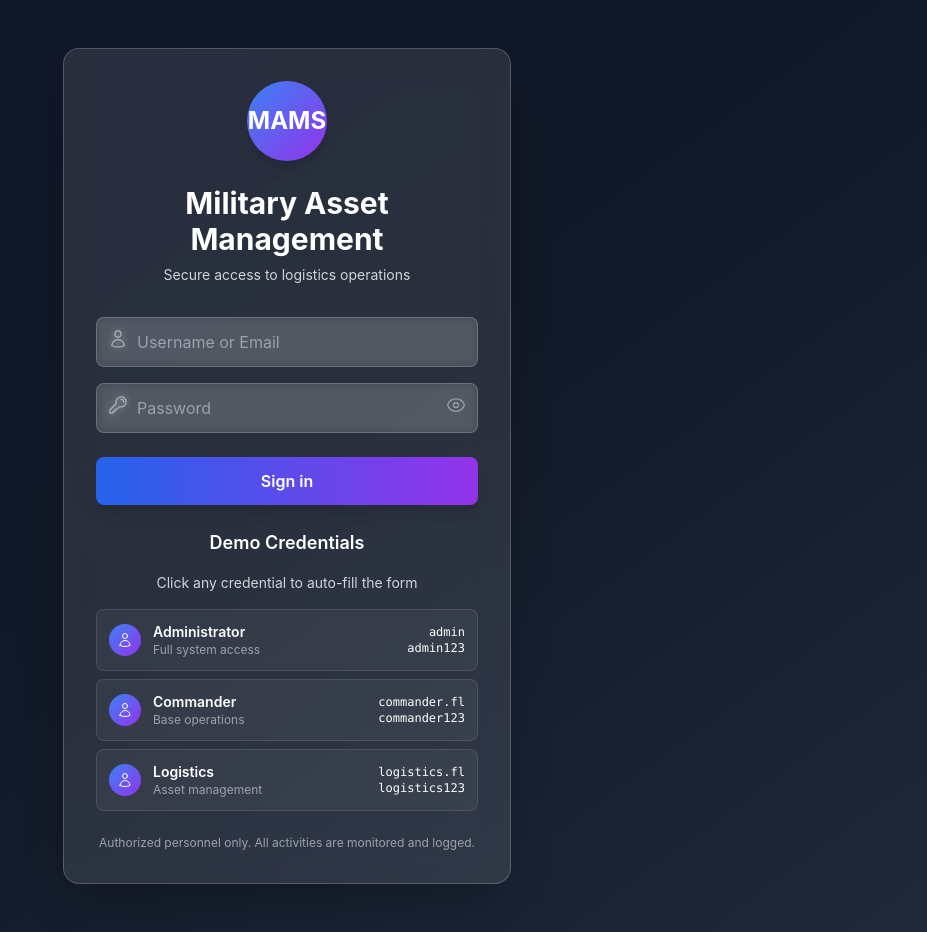
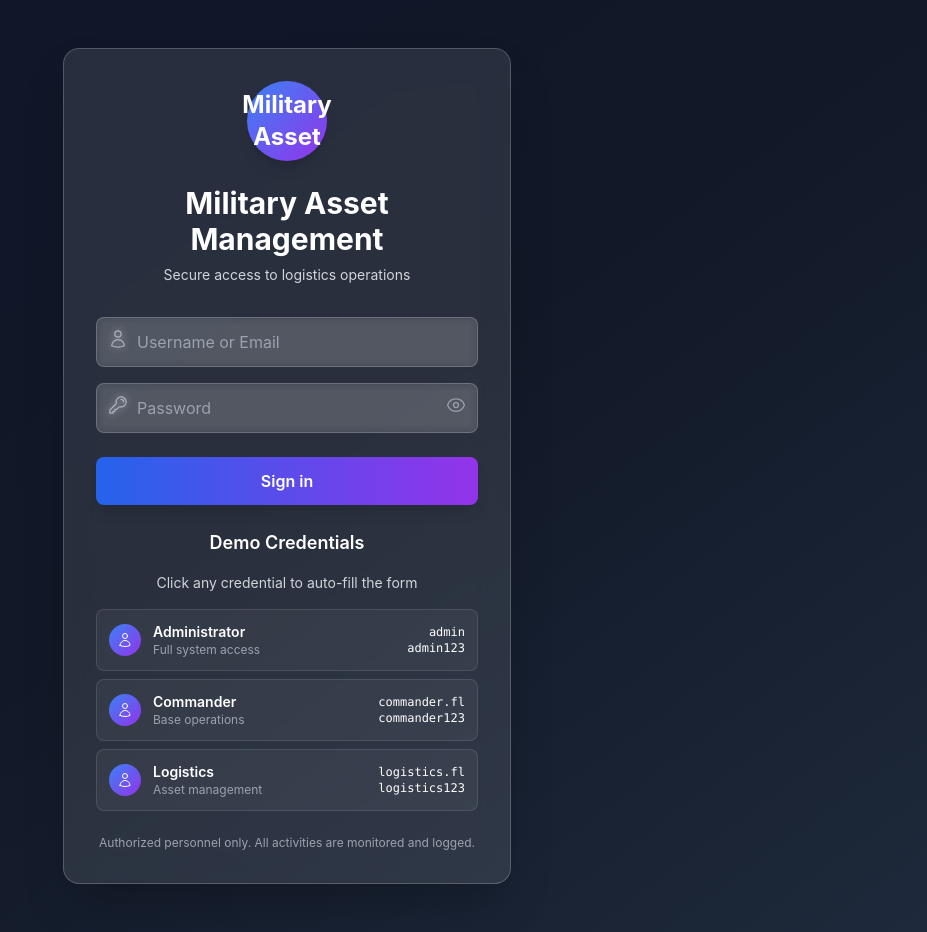
Before and after one commit to Abishekpranav-Arumugam/Military-asset, a React (Create React App) app in the folder frontend/: page /login in a window 1280 px wide. Shown: the whole page, without its empty margins (353-1280 px from the left). Built offline with nearby package versions, Linux system fonts and the light colour scheme; no server answers.

Commit message:
initial commit-14

```diff
--- a/frontend/src/components/Layout.js
+++ b/frontend/src/components/Layout.js
@@ -49,7 +49,7 @@ const Layout = ({ children }) => {
         <div className="fixed inset-0 bg-gray-600 bg-opacity-75" onClick={() => setSidebarOpen(false)} />
         <div className="fixed inset-y-0 left-0 flex w-64 flex-col bg-white shadow-xl">
           <div className="flex h-16 items-center justify-between px-4 border-b border-gray-200">
-            <h1 className="text-lg font-semibold text-gray-900">MAMS</h1>
+            <h1 className="text-lg font-semibold text-gray-900">Military Asset</h1>
             <button
               onClick={() => setSidebarOpen(false)}
               className="text-gray-400 hover:text-gray-600"
@@ -84,7 +84,7 @@ const Layout = ({ children }) => {
       <div className="hidden lg:fixed lg:inset-y-0 lg:flex lg:w-64 lg:flex-col">
         <div className="flex flex-col flex-grow bg-white border-r border-gray-200">
           <div className="flex h-16 items-center px-4 border-b border-gray-200">
-            <h1 className="text-xl font-bold text-military-900">MAMS</h1>
+            <h1 className="text-xl font-bold text-military-900">Military Asset</h1>
           </div>
           <nav className="flex-1 px-4 py-4 space-y-2">
             {navigation.map((item) => {
--- a/frontend/src/pages/Login.js
+++ b/frontend/src/pages/Login.js
@@ -58,7 +58,7 @@ const Login = () => {
         <div className="bg-white/10 backdrop-blur-lg rounded-2xl shadow-2xl border border-white/20 p-8">
           <div className="text-center mb-8">
             <div className="mx-auto h-20 w-20 bg-gradient-to-br from-blue-500 to-purple-600 rounded-full flex items-center justify-center shadow-lg">
-              <span className="text-white font-bold text-2xl">MAMS</span>
+              <span className="text-white font-bold text-2xl">Military Asset</span>
             </div>
             <h2 className="mt-6 text-3xl font-bold text-white">
               Military Asset Management
```
Also changed, not shown: frontend/public/manifest.json.
